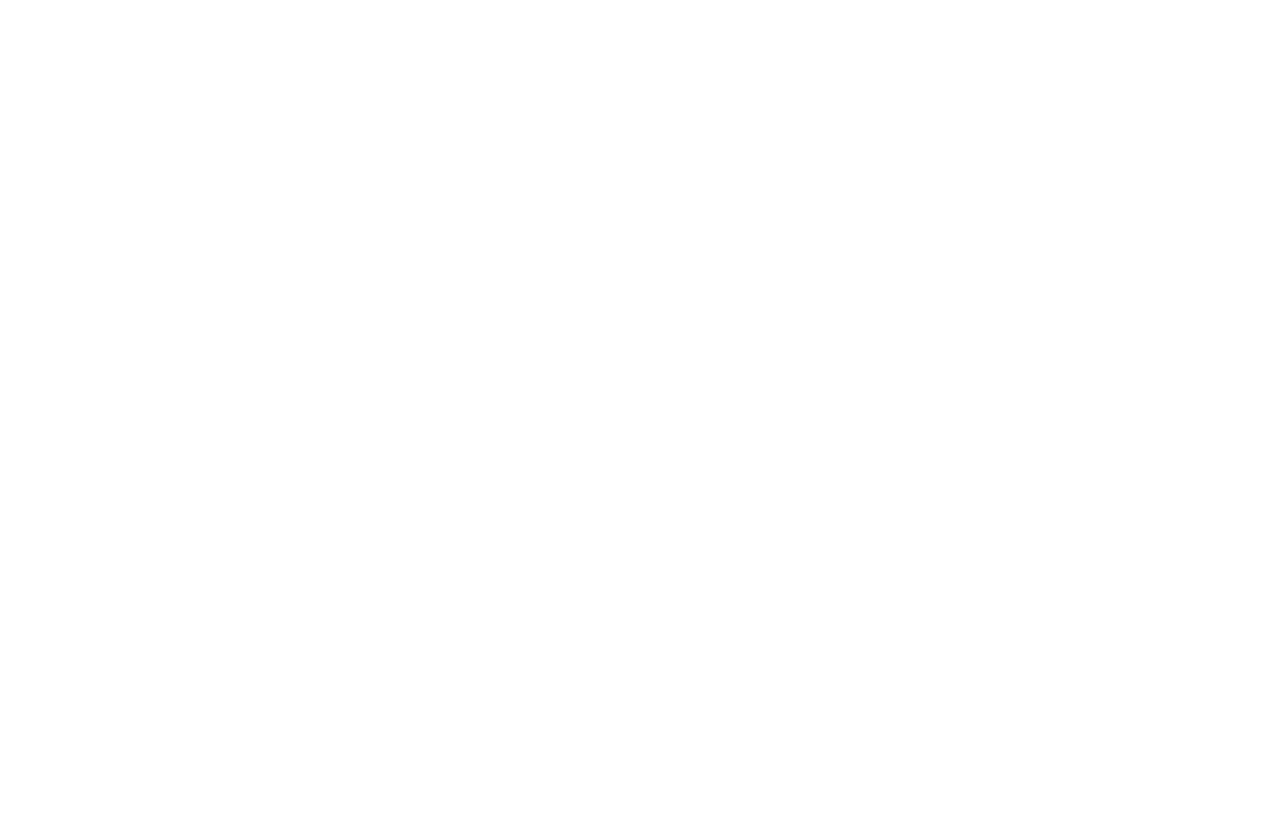
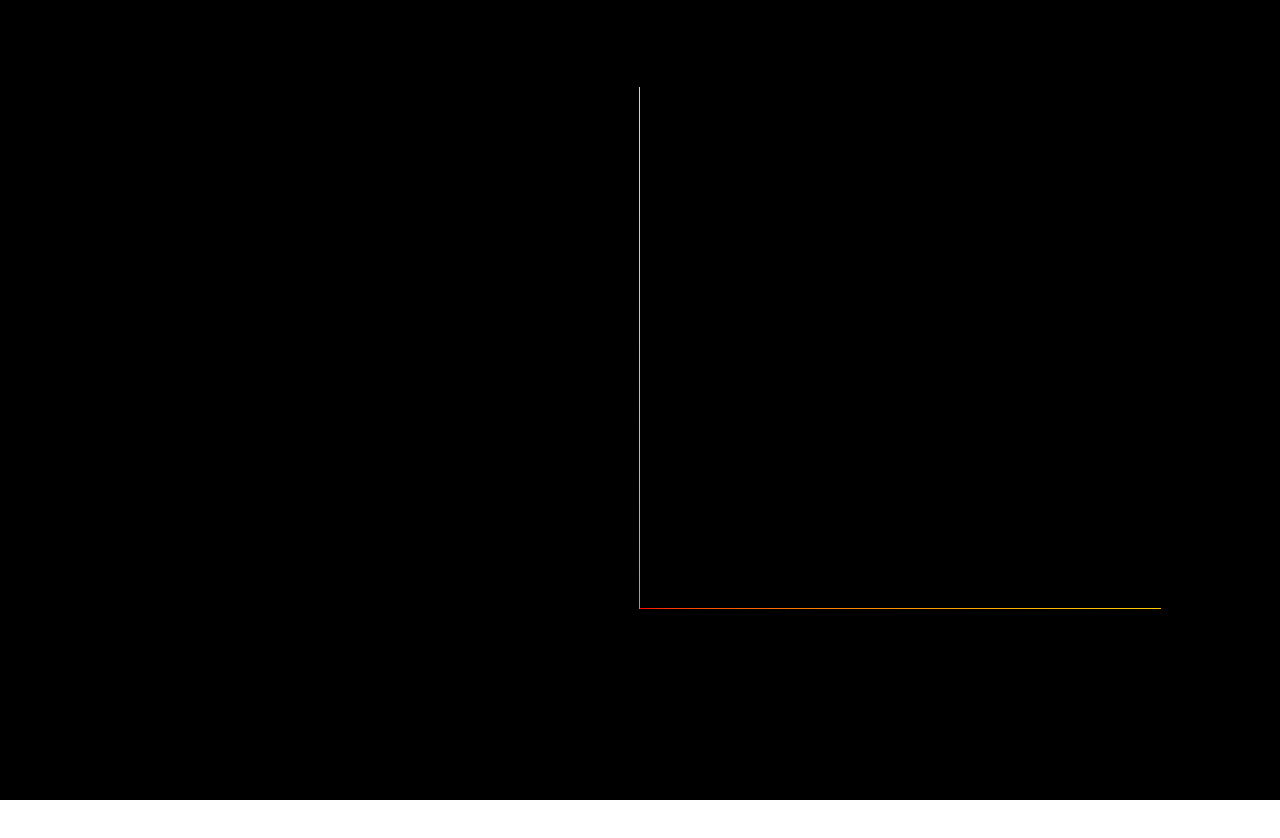
Before and after one commit to praveen-rikhari/Three-js-learning, a website built with Parcel: page src/index.html in a window 1280 px wide. After the commit the page ends 800 px from the top, so only its background shows below. Built offline with nearby package versions, Linux system fonts and the light colour scheme.

Commit message:
creating scene & adding camera

```diff
--- a/src/index.html
+++ b/src/index.html
@@ -1,11 +1,20 @@
 <!DOCTYPE html>
 <html lang="en">
+
 <head>
     <meta charset="UTF-8">
     <meta name="viewport" content="width=device-width, initial-scale=1.0">
     <title>Three Js Tutorial</title>
+
+    <style>
+        body {
+            margin: 0
+        }
+    </style>
 </head>
+
 <body>
     <script type="module" src="./js/script.js"></script>
 </body>
+
 </html>
--- a/src/js/script.js
+++ b/src/js/script.js
@@ -4,7 +4,33 @@ import * as THREE from 'three';
 const renderer = new THREE.WebGLRenderer();
 
 //setting size of that space
-renderer.setSize(window.innerHeight, window.innerWidth);
+renderer.setSize(window.innerWidth, window.innerHeight);
 
 //injecting that space(which is basically a canvas element)
 document.body.appendChild(renderer.domElement);
+
+//creating scene
+const scene = new THREE.Scene();
+
+// adding perspective camera
+const camera = new THREE.PerspectiveCamera(
+    75,     // field of view
+    window.innerWidth / window.innerHeight,     // aspect ratio
+    // near & far clipping plane
+    0.1,
+    1000
+);
+
+// adding axeshelper to guide through coordinates axes
+// 5 here represents the length of the axes
+const axesHelper = new THREE.AxesHelper(5);
+
+//adding axesHelper to scene
+scene.add(axesHelper);
+
+//changing camera position w.r.t. z-axis and y-axis
+camera.position.set(0,2,5)
+
+
+// linking scene with camera
+renderer.render(scene, camera);
```
